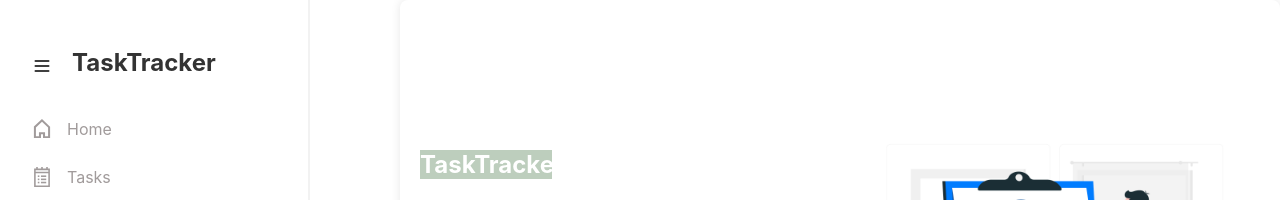
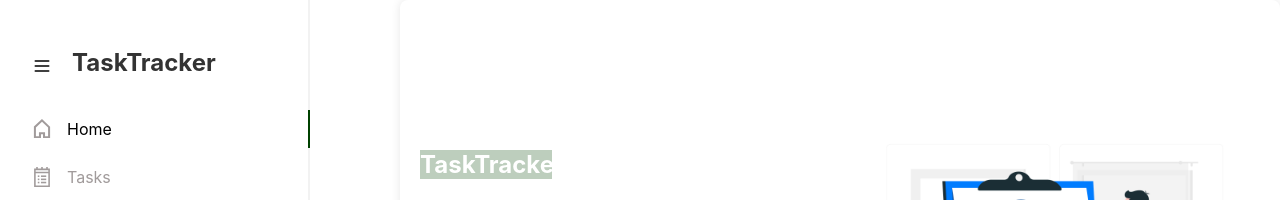
Before and after one commit to NadiiaNanivska/tasktracker-ui, a React (Create React App) app: page / in a window 1280 px wide. Shown: the top 200 px of the page. Built offline with nearby package versions, Linux system fonts and the light colour scheme.

Commit message:
Added menu effects

```diff
--- a/src/components/Sidebar.js
+++ b/src/components/Sidebar.js
@@ -8,11 +8,31 @@ import LogoutIcon from '../images/log-out.svg';
 import MenuItem from '../images/burger-menu.svg';
 import Navbar from './Navbar';
 import SidebarContext from '../contexts/SidebarContext';
+import {useLocation} from "react-router-dom";
 
 const Sidebar = ({updateSidebarWidth, updateContentWidth}) => {
     const sidebarHeadingRef = useRef(null);
     const sidebarTextRef = useRef([]);
     const [isSidebarOpen, setIsSidebarOpen] = useState(true);
+    const [activeTab, setActiveTab] = useState('');
+    const location = useLocation();
+
+    useEffect(() => {
+        const path = location.pathname;
+        if(path.includes('/tasks')){
+            setActiveTab('tasks');
+        } else if(path.includes('/')) {
+            setActiveTab('home')
+        } else if(path.includes('/calendar')) {
+            setActiveTab('calendar')
+        } else {
+            setActiveTab('settings')
+        }
+    }, [location]);
+
+    const handleTabClick = (tab) => {
+        setActiveTab(tab);
+    };
 
     const toggleSidebar = () => {
         setIsSidebarOpen(prevState => !prevState);
@@ -48,7 +68,7 @@ const Sidebar = ({updateSidebarWidth, updateContentWidth}) => {
                 </div>
             <ul className={`sidebar-nav ${isSidebarOpen ? 'open-text' : 'closed-text'}`}>
                 <li className="sidebar-item">
-                    <a href="/" className="sidebar-link">
+                    <a href="/" className={`sidebar-link ${activeTab === 'home' ? 'active' : ''}`} onClick={() => handleTabClick('home')}>
                         <div className="icon-wrapper">
                             <img src={HomeIcon} alt="Home" className="sidebar-icon" />
                         </div>
@@ -56,7 +76,7 @@ const Sidebar = ({updateSidebarWidth, updateContentWidth}) => {
                     </a>
                 </li>
                 <li className="sidebar-item">
-                    <a href="/tasks" className="sidebar-link">
+                    <a href="/tasks" className={`sidebar-link ${activeTab === 'tasks' ? 'active' : ''}`} onClick={() => handleTabClick('tasks')}>
                         <div className="icon-wrapper">
                             <img src={TaskIcon} alt="Home" className="sidebar-icon" />
                         </div>
@@ -64,7 +84,7 @@ const Sidebar = ({updateSidebarWidth, updateContentWidth}) => {
                     </a>
                 </li>
                 <li className="sidebar-item">
-                    <a href="#" className="sidebar-link">
+                    <a href="#" className={`sidebar-link ${activeTab === 'calendar' ? 'active' : ''}`} onClick={() => handleTabClick('calendar')}>
                         <div className="icon-wrapper">
                             <img src={CalendarIcon} alt="Home" className="sidebar-icon" />
                         </div>
@@ -76,7 +96,7 @@ const Sidebar = ({updateSidebarWidth, updateContentWidth}) => {
             <div className="sidebar-footer">
                 <ul className={`sidebar-nav ${isSidebarOpen ? 'open-text' : 'closed-text'}`}>
                     <li className="sidebar-item">
-                        <a href="#" className="sidebar-link">
+                        <a href="#" className={`sidebar-link ${activeTab === 'settings' ? 'active' : ''}`} onClick={() => handleTabClick('settings')}>
                             <div className="icon-wrapper">
                                 <img src={SettingsIcon} alt="Home" className="sidebar-icon" />
                             </div>
--- a/src/styles/Sidebar.css
+++ b/src/styles/Sidebar.css
@@ -102,3 +102,14 @@
 .sidebar-text {
   margin-left: 5px;
 }
+
+.sidebar-link.active {
+  height: 22px;
+  padding: 8px 8px 8px 12px;
+  display: flex;
+  align-items: center;
+  text-decoration: none;
+  transition: color 0.3s ease;
+  border-right: 2px solid #004100;
+  color: #000;
+}
```
